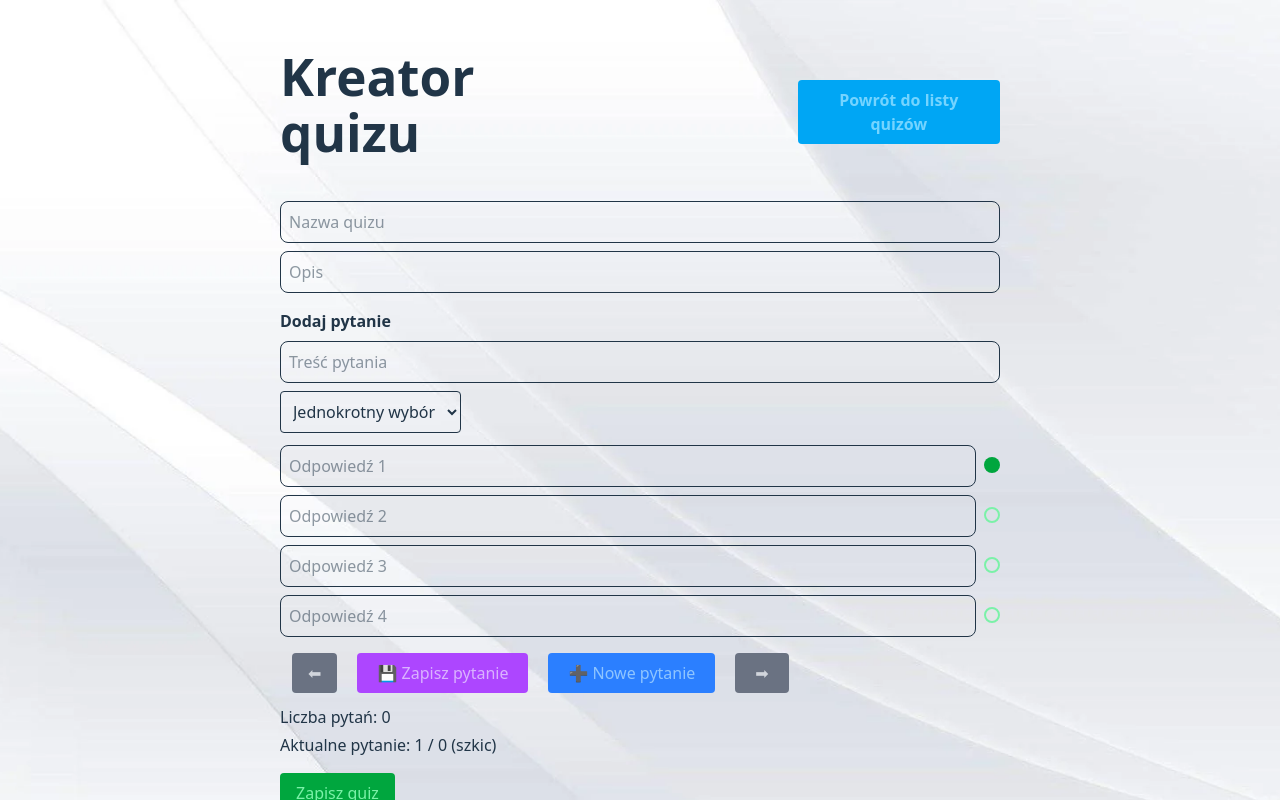
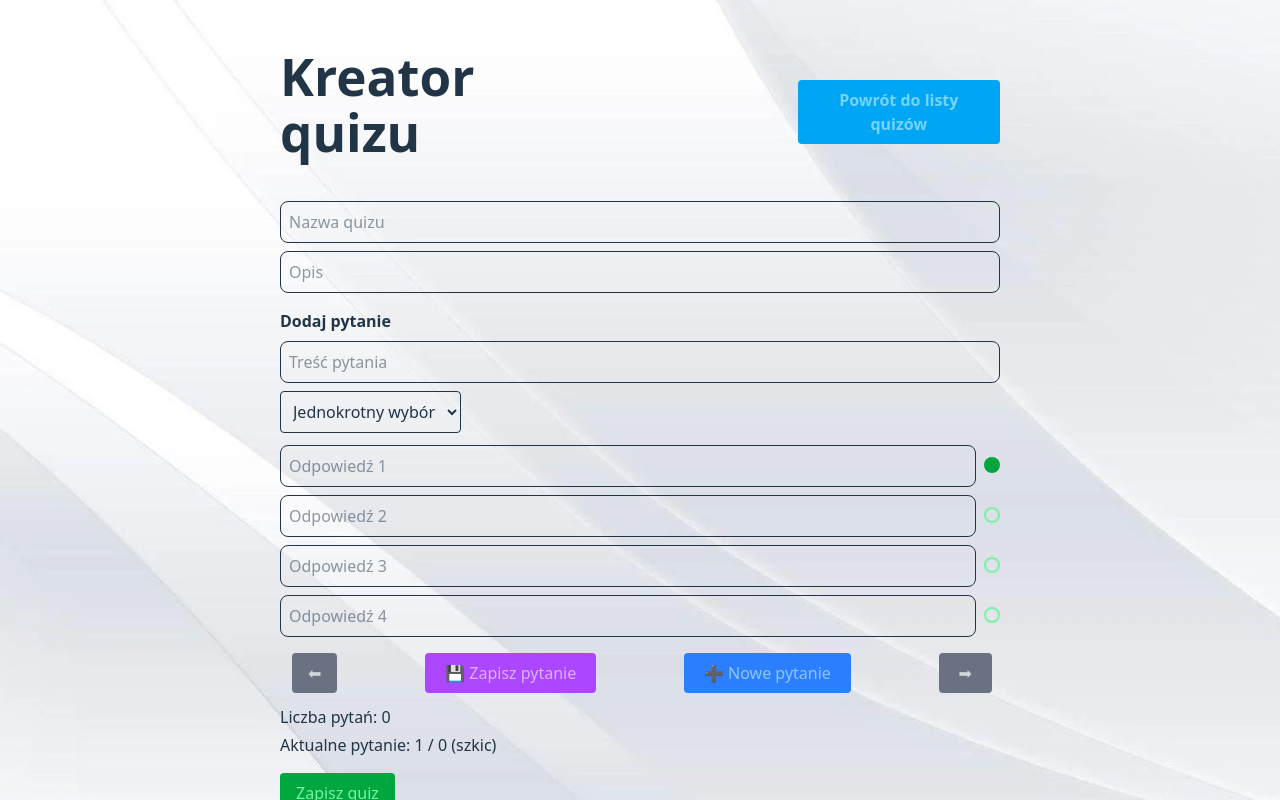
Before and after one commit to w1nned/quizygg, a React (Vite) app: page /create in a window 1280 px wide. Shown: the top 800 px of the page. Built offline with nearby package versions, Linux system fonts and the light colour scheme.

Commit message:
makla finish
ez

```diff
--- a/src/components/QuizCreator.jsx
+++ b/src/components/QuizCreator.jsx
@@ -154,8 +154,10 @@ const addQuestion = () => {
   };
 
   const saveQuiz = () => {
+    saveQuestion()
 
-    if (questions.length === 0) {
+    setQuestions(questions => {
+      if (questions.length === 0 && !text) {
         alert("Dodaj przynajmniej jedno pytanie");
         return;
       }
@@ -171,6 +173,8 @@ const addQuestion = () => {
 
       saveQuizzes(quizzes);
       navigate("/");
+      return questions;
+    })
   };
 
   const saveStateToHistory = () => {
@@ -221,12 +225,12 @@ const addQuestion = () => {
       <input
         className="border p-2 rounded-lg w-full mb-2 hover:border-green-500 hover:border-2"
         placeholder="Nazwa quizu"
-        onChange={(e) => setTitle(e.target.value)}/>
+        onChange={(e) => setTitle(e.target.value)} />
 
       <input
         className="border p-2 rounded-lg w-full mb-4 hover:border-green-500 hover:border-2"
         placeholder="Opis"
-        onChange={(e) => setDescription(e.target.value)}/>
+        onChange={(e) => setDescription(e.target.value)} />
 
       <h2 className="font-semibold mb-2">Dodaj pytanie</h2>
 
@@ -237,7 +241,7 @@ const addQuestion = () => {
         onChange={(e) => {
           setText(e.target.value);
           saveStateToHistory();
-      }}/>
+        }} />
 
       <select
         className="border rounded-sm p-2 mb-3 hover:border-green-500 hover:border-2"
@@ -262,7 +266,7 @@ const addQuestion = () => {
               copy[i] = e.target.value;
               setOptions(copy);
               saveStateToHistory();
-          }}/>
+            }} />
 
           <input
             className="relative top-3 form-radio custom-radio text-green-600 tranform duration-300"
@@ -272,7 +276,7 @@ const addQuestion = () => {
             onChange={() => {
               setCorrect(i);
               saveStateToHistory();
-          }}/>
+            }} />
 
         </div>
       ))}
@@ -285,19 +289,19 @@ const addQuestion = () => {
               className="relative top-0.5 form-radio custom-radio text-green-600"
               type="radio"
               checked={correct === 0}
-              onChange={() => setCorrect(0)}/> Prawda</label>
+              onChange={() => setCorrect(0)} /> Prawda</label>
 
           <label>
             <input
               className="relative top-0.5 form-radio custom-radio text-green-600"
               type="radio"
               checked={correct === 1}
-              onChange={() => setCorrect(1)}/> Fałsz</label>
+              onChange={() => setCorrect(1)} /> Fałsz</label>
         </div>
       )}
 
       {/*<button onClick={addQuestion} className="bg-blue-500 cursor-pointer text-blue-300 px-5 py-2 rounded hover:scale-110 hover:font-bold hover:text-white transform duration-100">Dodaj pytanie</button>*/}
-      <div className="flex gap-2 mt-4 flex-wrap">
+      <div className="flex gap-2 mt-4 flex-wrap justify-between">
 
         <button onClick={prevQuestion} className="bg-gray-500 ml-3 mr-3 cursor-pointer text-gray-300 px-4 py-2 rounded hover:scale-110 hover:font-bold hover:text-white transform duration-100">
           ⬅
@@ -323,7 +327,7 @@ const addQuestion = () => {
 
       <p className="mt-3">Liczba pytań: {questions.length}</p>
       <p className="mt-1">
-        Aktualne pytanie: {currentIndex !== null ? currentIndex + 1 : (questions.length + 1) } / {questions.length}{currentIndex !== null ? "" : " (szkic)" }
+        Aktualne pytanie: {currentIndex !== null ? currentIndex + 1 : (questions.length + 1)} / {questions.length}{currentIndex !== null ? "" : " (szkic)"}
       </p>
 
       <button onClick={saveQuiz} className="bg-green-600 text-green-300 cursor-pointer px-4 py-2 rounded mt-4 hover:scale-110 hover:font-bold hover:text-white tranform duration-100">Zapisz quiz</button>
```
Lines whose indentation alone changed are shown as unchanged.
